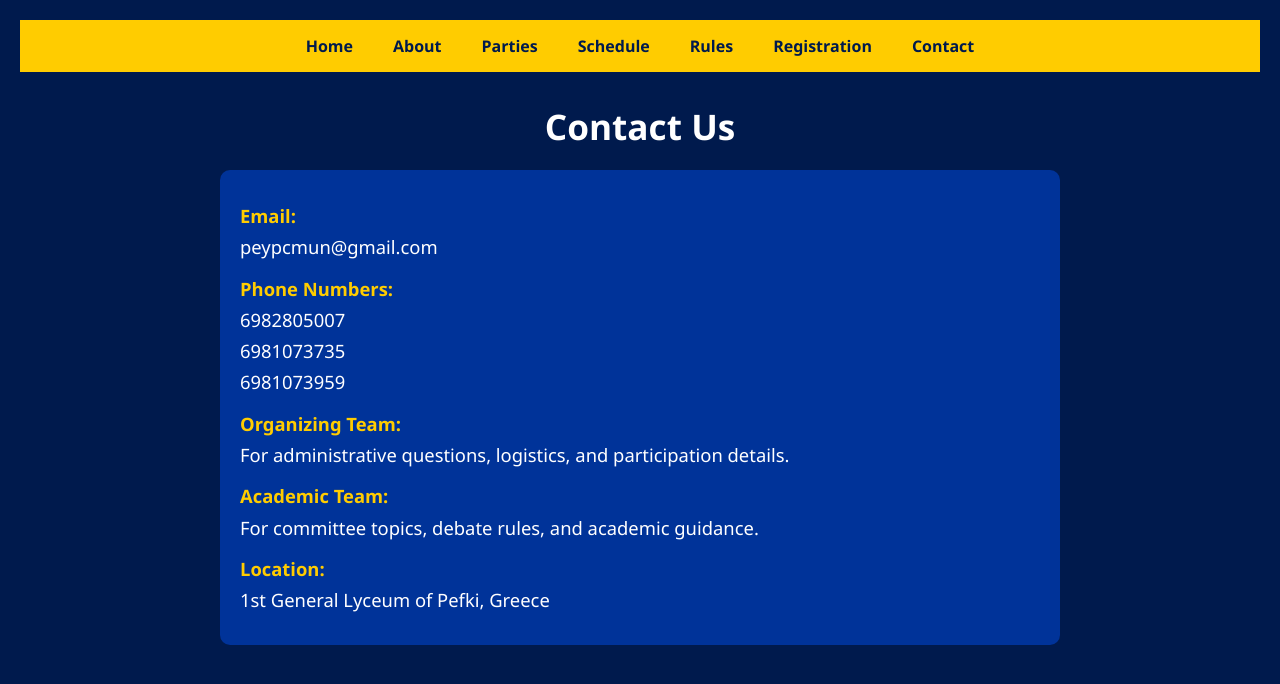
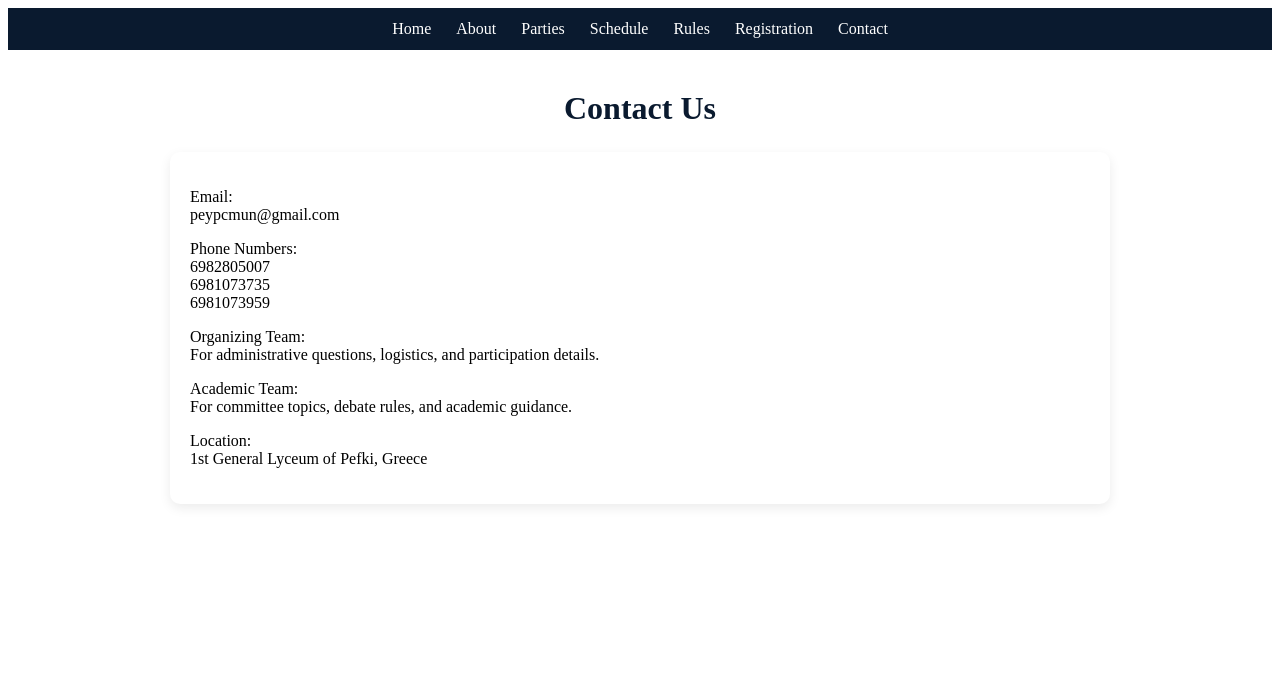
Before and after one commit to peypcmun/peypc, a plain HTML site: page contact.html in a window 1280 px wide. Drawn offline with Linux system fonts and the light colour scheme.

Commit message:
Update contact.html

```diff
--- a/contact.html
+++ b/contact.html
@@ -6,49 +6,88 @@
   <meta name="viewport" content="width=device-width, initial-scale=1.0">
   <style>
     body {
+   body {
   margin: 0;
-      font-family: 'Segoe UI', sans-serif;
-      background-color: #001A4D;
-      color: white;
-      padding: 20px;
+  font-family: 'Inter', 'Segoe UI', sans-serif;
+  background-color: #F7F9FC;
+  color: #1A1A1A;
+  padding: 0;
 }
+
+/* Navigation */
 nav {
-      background-color: #FFCC00;
+  background-color: #0A1A2F;
+  padding: 12px 0;
   display: flex;
   justify-content: center;
-      flex-wrap: wrap;
-      margin-bottom: 30px;
+  gap: 25px;
 }
+
 nav a {
-      color: #001A4D;
+  color: #FFFFFF;
   text-decoration: none;
-      padding: 15px 20px;
-      font-weight: bold;
+  font-weight: 500;
+  font-size: 1rem;
+  transition: 0.2s;
 }
+
 nav a:hover {
-      background-color: #003399;
-      color: white;
+  color: #C9A227;
 }
+
+/* Page Title */
 h1 {
   text-align: center;
-      font-size: 2.2rem;
-      margin-bottom: 20px;
+  font-size: 2rem;
+  margin-top: 40px;
+  margin-bottom: 25px;
+  color: #0A1A2F;
 }
-    .contact-box {
-      max-width: 800px;
-      margin: 0 auto;
-      background-color: #003399;
+
+/* Content Boxes */
+.content-box, .contact-box, ul li, table {
+  background-color: #FFFFFF;
+  border-radius: 10px;
   padding: 20px;
+  margin: 20px auto;
+  max-width: 900px;
+  box-shadow: 0 4px 12px rgba(0,0,0,0.08);
+}
+
+/* Lists */
+ul {
+  list-style: none;
+  padding: 0;
+}
+
+ul li {
+  margin-bottom: 15px;
+  font-size: 1.05rem;
+  line-height: 1.6;
+}
+
+/* Tables */
+table {
+  width: 90%;
+  border-collapse: collapse;
+}
+
+th, td {
+  padding: 15px;
+  border-bottom: 1px solid #E0E0E0;
+}
+
+th {
+  background-color: #F0F3F7;
+  font-weight: 600;
+}
+
+/* Form iframe */
+iframe {
+  width: 100%;
+  border: none;
   border-radius: 10px;
-      font-size: 1.15rem;
-      line-height: 1.7;
-    }
-    .contact-box p {
-      margin: 10px 0;
-    }
-    .label {
-      font-weight: bold;
-      color: #FFCC00;
+  height: 1200px;
 }
   </style>
 </head>
```
Lines whose indentation alone changed are shown as unchanged.
